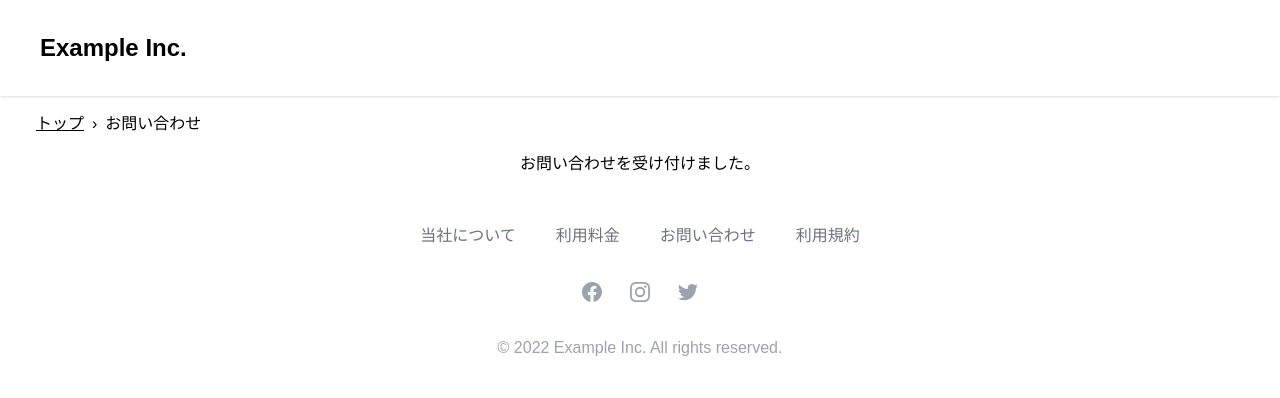
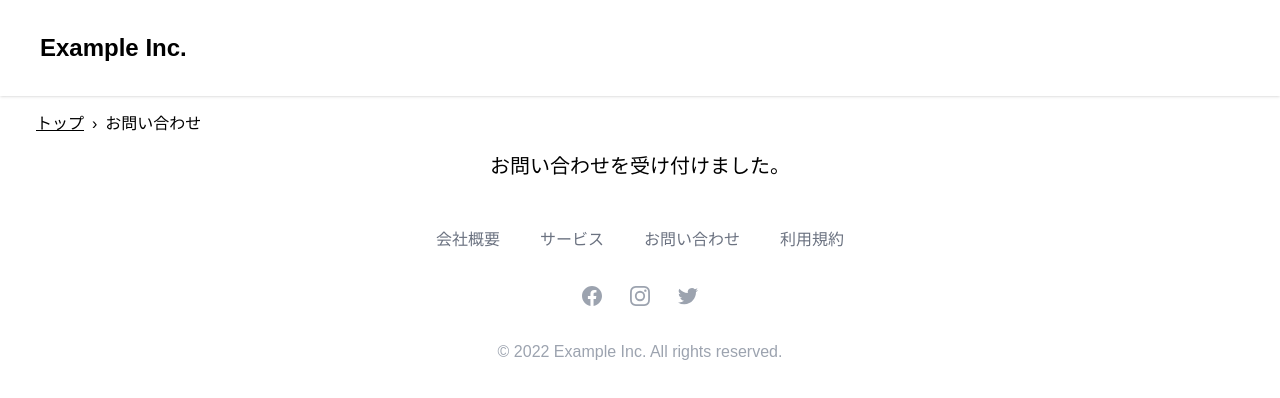
Before and after one commit to hideyukisaito/ycf, a React (Vite) app: page /contact/complete in a window 1280 px wide. Shown: the top 398 px of the page. Built offline with nearby package versions, Linux system fonts and the light colour scheme.

Commit message:
msw の unhandled request をバイパス

```diff
--- a/src/components/Footer/Footer.tsx
+++ b/src/components/Footer/Footer.tsx
@@ -8,12 +8,12 @@ export const Footer: React.FC = () => {
         <nav className='flex flex-wrap justify-center -mx-5 -my-2'>
           <div className='px-5 py-2'>
             <a href='#' className='text-base leading-6 text-gray-500 hover:text-gray-900'>
-              当社について
+              会社概要
             </a>
           </div>
           <div className='px-5 py-2'>
             <a href='#' className='text-base leading-6 text-gray-500 hover:text-gray-900'>
-              利用料金
+              サービス
             </a>
           </div>
           <div className='px-5 py-2'>
--- a/src/containers/ContactFormCompletion/ContactFormCompletion.tsx
+++ b/src/containers/ContactFormCompletion/ContactFormCompletion.tsx
@@ -7,7 +7,7 @@ export const ContactFormCompletion: React.FC = () => {
       'flex', 'flex-col', 'items-center',
     )}>
       <header>
-        <h1>お問い合わせを受け付けました。</h1>
+        <h1 className='lg:text-xl'>お問い合わせを受け付けました。</h1>
       </header>
     </div>
   )
--- a/src/main.tsx
+++ b/src/main.tsx
@@ -9,14 +9,14 @@ import ContactFormCompletion from './containers/ContactFormCompletion'
 import ContactFormConfirmation from './containers/ContactFormConfirmation'
 
 // @ts-ignore
-import('./mocks/browser').then(({ worker }) => worker.start())
+import('./mocks/browser').then(({ worker }) => worker.start({ onUnhandledRequest: 'bypass' }))
 
 ReactDOM.createRoot(document.getElementById('root')!).render(
   <React.StrictMode>
     <BrowserRouter>
       <Routes>
         <Route path='/' element={<App />}>
-          <Route path='/' element={<Home />} />
+          <Route index element={<Home />} />
           <Route path='contact' element={<Contact />}>
             <Route path='confirm' element={<ContactFormConfirmation />} />
             <Route path='complete' element={<ContactFormCompletion />} />
--- a/src/pages/ContactConfirmation/ContactConfirmation.tsx
+++ /dev/null
@@ -1,12 +0,0 @@
-import React from 'react'
-import { useForm } from 'react-hook-form'
-
-export const ContactConfirmation: React.FC = () => {
-  const methods = useForm()
-
-  console.log(methods.formState)
-
-  return (
-    <div></div>
-  )
-}
--- a/src/pages/ContactConfirmation/index.tsx
+++ /dev/null
@@ -1,3 +0,0 @@
-import { ContactConfirmation } from './ContactConfirmation'
-
-export default ContactConfirmation
```
